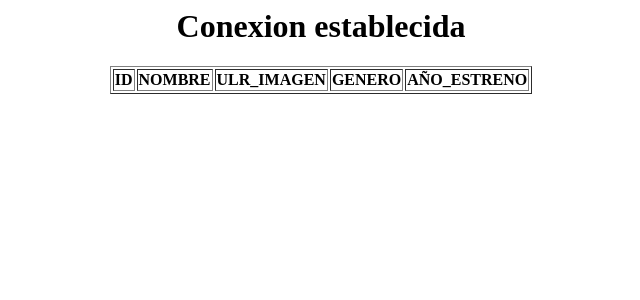
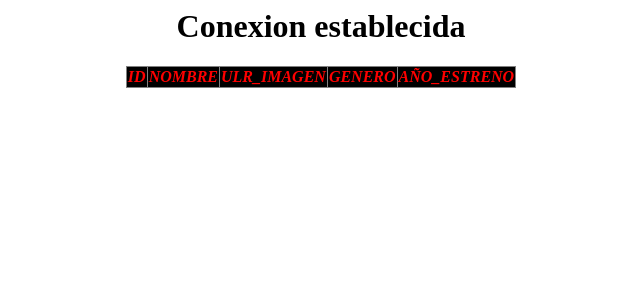
Before and after one commit to bilrazor/Desarrollo-web-en-entorno-servidor, a PHP site: page /main.php in a window 1280 px wide. Shown: the top 300 px of the page, without its empty margins (319-959 px from the left). Run offline with PHP 8.4, Linux system fonts and the light colour scheme; data that the repository does not hold is empty.

Commit message:
2.2 Ejercicio Ejercicio 2 completado Añadido algo de css

```diff
--- a/sprint2phpsql/www/mysite/main.php
+++ b/sprint2phpsql/www/mysite/main.php
@@ -2,16 +2,19 @@
 	$db = mysqli_connect('localhost','root','1234','mysitedb') or die ('fail');
 ?>
 <html>
+<head>
+<link rel="stylesheet" href="style.css">
+</head>
 <body>
 <?php
 echo'<h1 align="center"> Conexion establecida </h1>';
 echo '<table border="1" align="center">';
 echo '<tr>';
-echo	'<th>ID</th>';
-echo   	'<th>NOMBRE</th>';
-echo   	'<th>ULR_IMAGEN</th>';
-echo   	'<th>GENERO</th>';
-echo	'<th>AÑO_ESTRENO</th>';
+echo	'<th id=id1>ID</th>';
+echo   	'<th id=id1>NOMBRE</th>';
+echo   	'<th id=id1>ULR_IMAGEN</th>';
+echo   	'<th id=id1>GENERO</th>';
+echo	'<th id=id1>AÑO_ESTRENO</th>';
 echo '</tr>';
 
 
--- /dev/null
+++ b/sprint2phpsql/www/mysite/style.css
@@ -0,0 +1,12 @@
+table {
+	border-collapse: collapse;
+}
+#id1 {
+	background: black;
+	color: red;
+}
+th {
+	background: #DAE211;
+	color: white;
+	font-style: italic;
+}
```
Also changed, not shown: sprint2phpsql/www/mysite/detail.php (+9 -2 lines).
